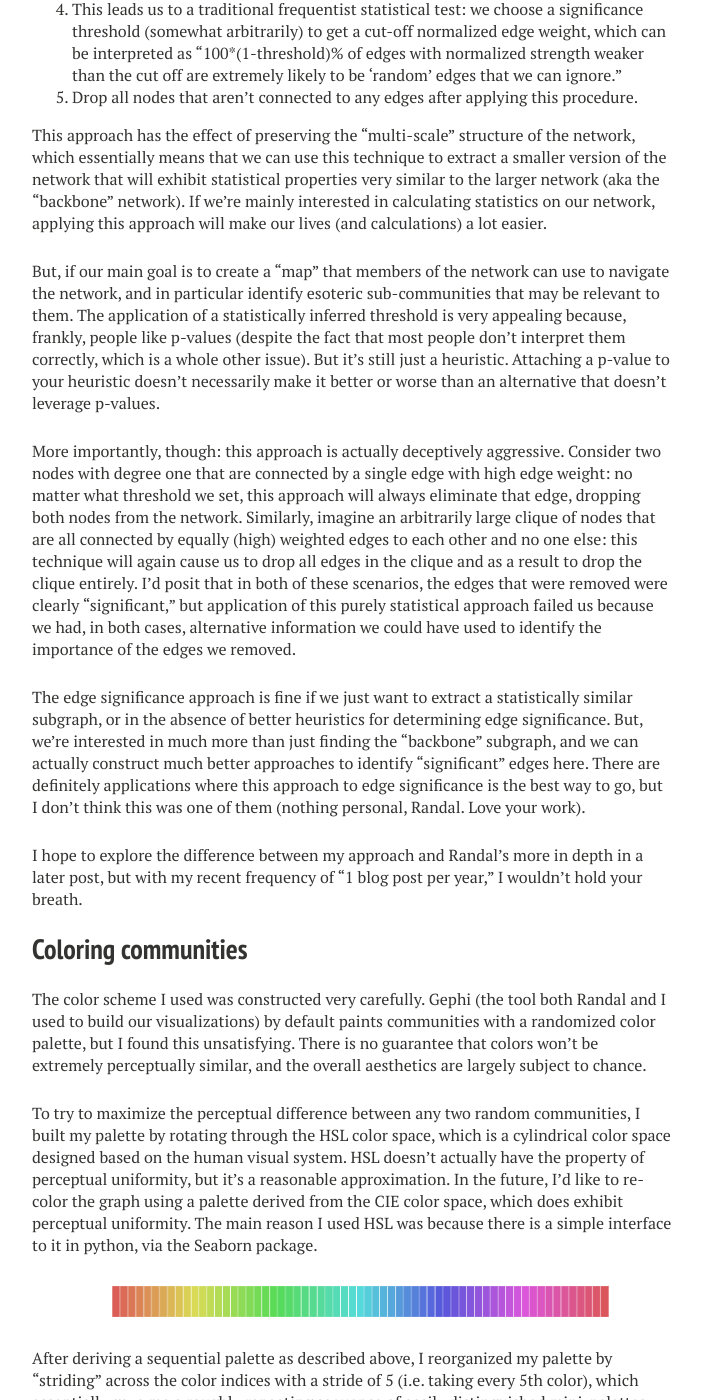
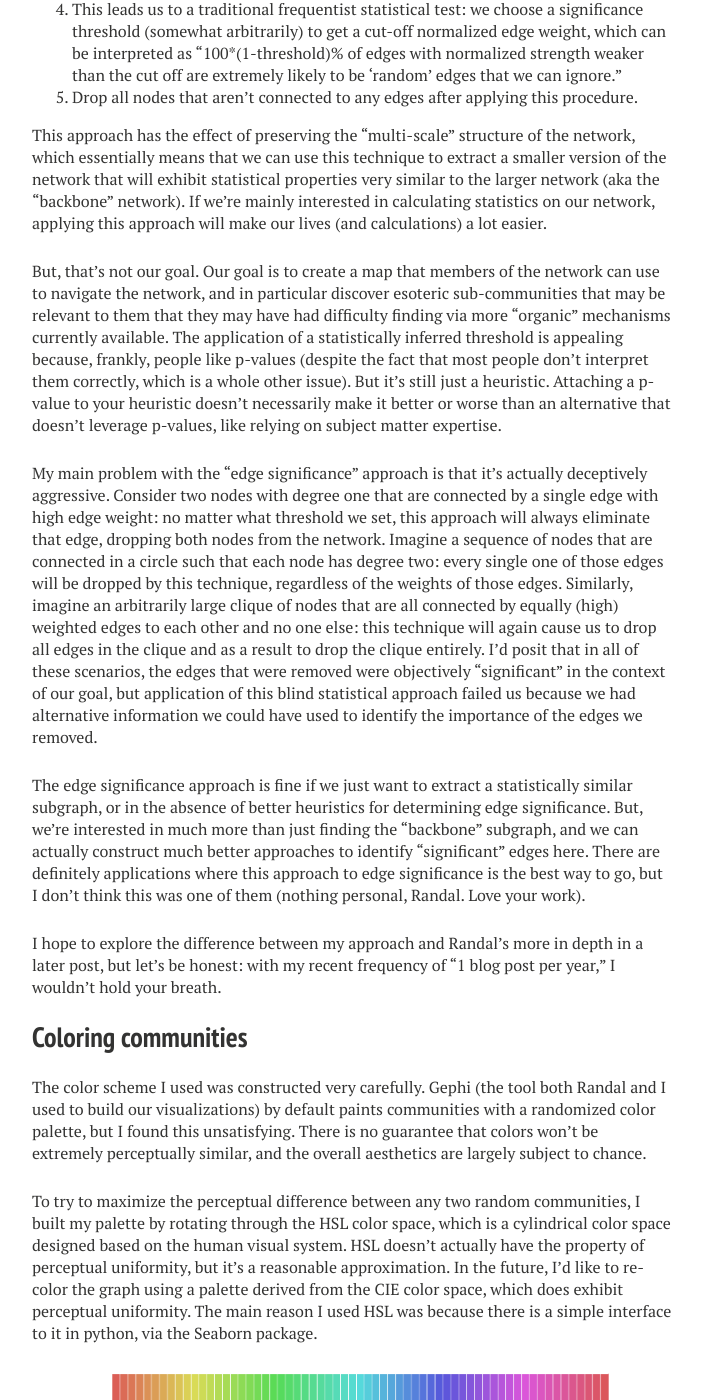
Before and after one commit to dmarx/dmarx.github.io, a Jekyll site: the page built from _posts/2017-01-01-map-of-reddit-by-active-users.md, in a window 1280 px wide and 1400 px high, scrolled down 6808 px. Shown: the whole window, without its empty margins (288-990 px from the left). Built offline with Jekyll 4.4.1, drawn with Linux system fonts in a browser that asks for light colours; nearby versions of some CDN libraries; some of the changed text lies outside the part shown.

Commit message:
Minor copy editing

```diff
--- a/_posts/2017-01-01-map-of-reddit-by-active-users.md
+++ b/_posts/2017-01-01-map-of-reddit-by-active-users.md
@@ -14,7 +14,7 @@ comments: true
     </a>
 </figure>
 
-(Click the image above to visit the interactive visualization discussed below)
+Click on the image above to visit an interactive version of the reddit map discussed below.
 
 ## Background
 
@@ -124,13 +124,13 @@ The general technique Randal employed for identifying "significant" edges goes l
 
 This approach has the effect of preserving the "multi-scale" structure of the network, which essentially means that we can use this technique to extract a smaller version of the network that will exhibit statistical properties very similar to the larger network (aka the "backbone" network). If we're mainly interested in calculating statistics on our network, applying this approach will make our lives (and calculations) a lot easier.
 
-But, if our main goal is to create a "map" that members of the network can use to navigate the network, and in particular identify esoteric sub-communities that may be relevant to them. The application of a statistically inferred threshold is very appealing because, frankly, people like p-values (despite the fact that most people don't interpret them correctly, which is a whole other issue). But it's still just a heuristic. Attaching a p-value to your heuristic doesn't necessarily make it better or worse than an alternative that doesn't leverage p-values.
+But, that's not our goal. Our goal is to create a map that members of the network can use to navigate the network, and in particular discover esoteric sub-communities that may be relevant to them that they may have had difficulty finding via more "organic" mechanisms currently available. The application of a statistically inferred threshold is appealing because, frankly, people like p-values (despite the fact that most people don't interpret them correctly, which is a whole other issue). But it's still just a heuristic. Attaching a p-value to your heuristic doesn't necessarily make it better or worse than an alternative that doesn't leverage p-values, like relying on subject matter expertise.
 
-More importantly, though: this approach is actually deceptively aggressive. Consider two nodes with degree one that are connected by a single edge with high edge weight: no matter what threshold we set, this approach will always eliminate that edge, dropping both nodes from the network. Similarly, imagine an arbitrarily large clique of nodes that are all connected by equally (high) weighted edges to each other and no one else: this technique will again cause us to drop all edges in the clique and as a result to drop the clique entirely. I'd posit that in both of these scenarios, the edges that were removed were clearly "significant," but application of this purely statistical approach failed us because we had, in both cases, alternative information we could have used to identify the importance of the edges we removed.
+My main problem with the "edge significance" approach is that it's actually deceptively aggressive. Consider two nodes with degree one that are connected by a single edge with high edge weight: no matter what threshold we set, this approach will always eliminate that edge, dropping both nodes from the network. Imagine a sequence of nodes that are connected in a circle such that each node has degree two: every single one of those edges will be dropped by this technique, regardless of the weights of those edges. Similarly, imagine an arbitrarily large clique of nodes that are all connected by equally (high) weighted edges to each other and no one else: this technique will again cause us to drop all edges in the clique and as a result to drop the clique entirely. I'd posit that in all of these scenarios, the edges that were removed were objectively "significant" in the context of our goal, but application of this blind statistical approach failed us because we had alternative information we could have used to identify the importance of the edges we removed.
 
 The edge significance approach is fine if we just want to extract a statistically similar subgraph, or in the absence of better heuristics for  determining edge significance. But, we're interested in much more than just finding the "backbone" subgraph, and we can actually construct much better approaches to identify "significant" edges here. There are definitely applications where this approach to edge significance is the best way to go, but I don't think this was one of them (nothing personal, Randal. Love your work).
 
-I hope to explore the difference between my approach and Randal's more in depth in a later post, but with my recent frequency of "1 blog post per year," I wouldn't hold your breath.
+I hope to explore the difference between my approach and Randal's more in depth in a later post, but let's be honest: with my recent frequency of "1 blog post per year," I wouldn't hold your breath.
 
 ## Coloring communities
 
```
